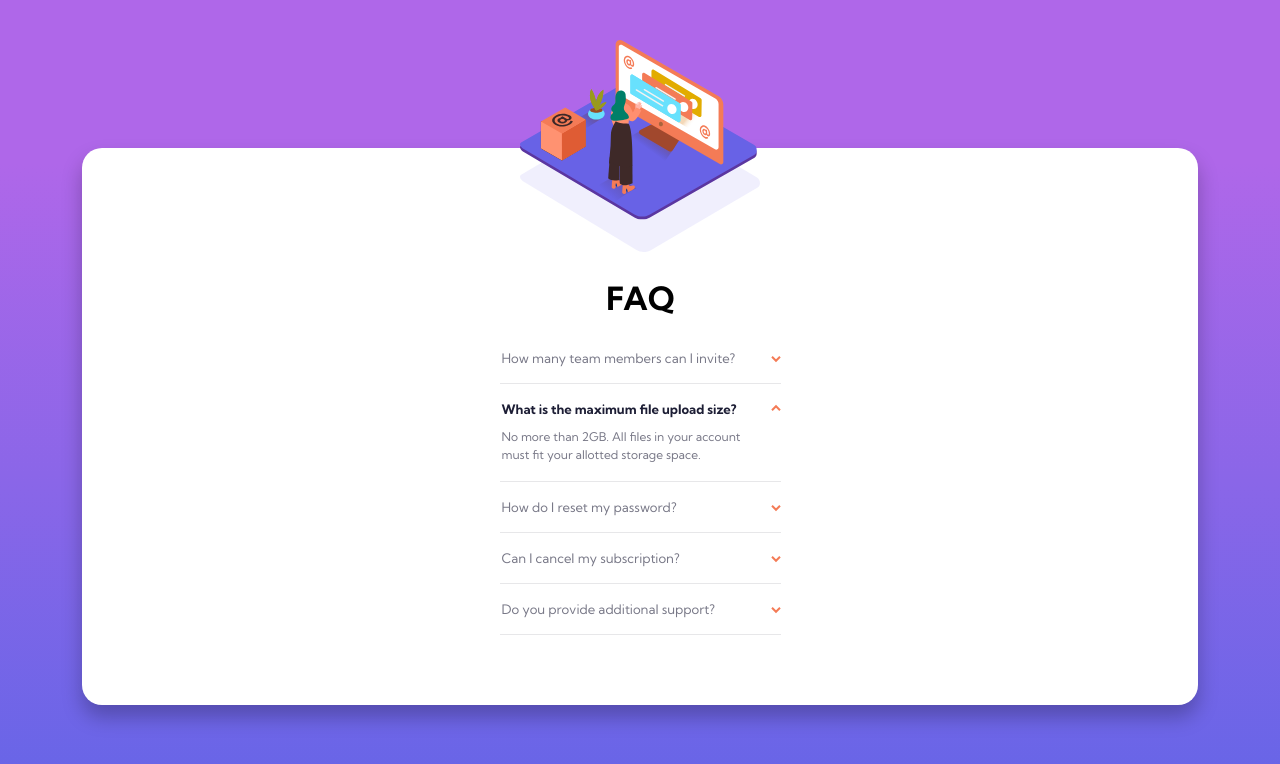
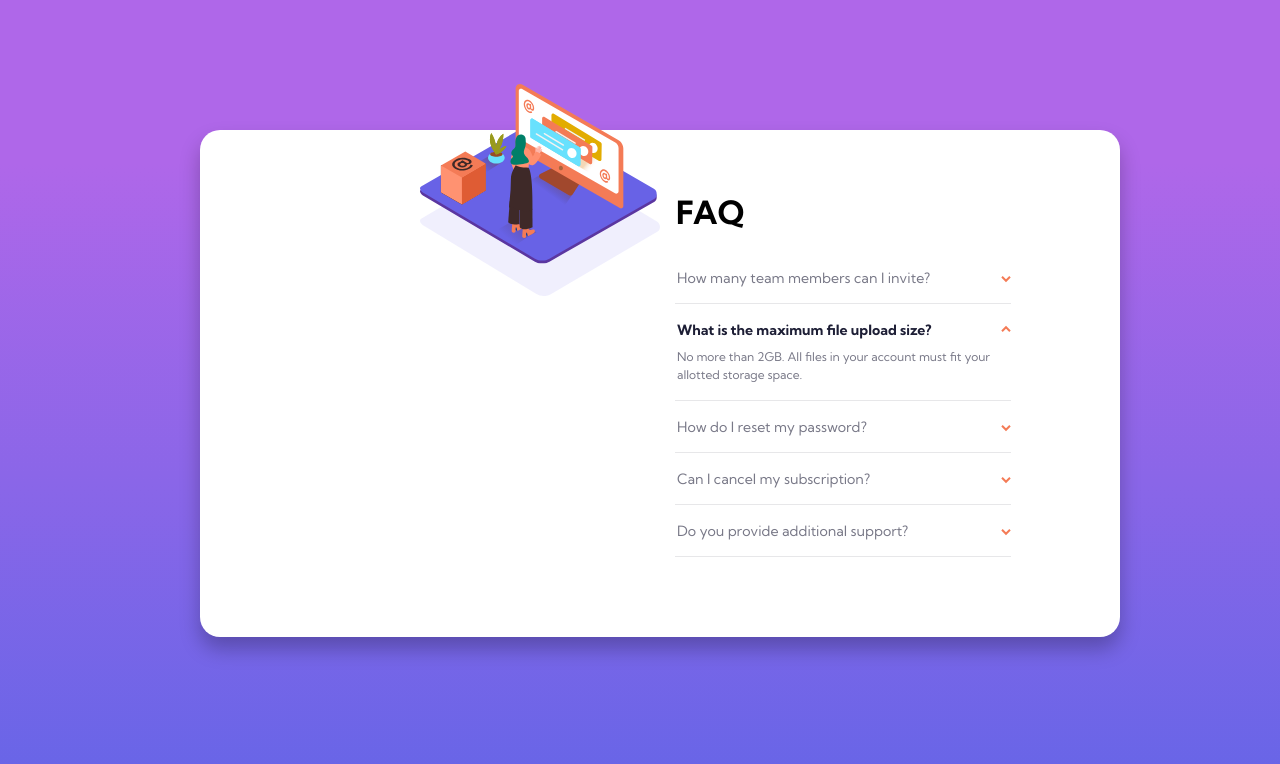
Before and after one commit to JCDMeira/13-faq, a React (Create React App) app: page / in a window 1280 px wide. Shown: the top 764 px of the page. Built offline with nearby package versions, Linux system fonts and the light colour scheme.

Commit message:
Update: faq size for desktop

```diff
--- a/src/App.jsx
+++ b/src/App.jsx
@@ -14,6 +14,7 @@ import mobileIllustration from './assets/images/img-mobile.svg';
 import { faqs } from './faqs';
 
 function App() {
+  const screenSize = window.screen.width;
   const [faqId, setFaqId] = useState(1);
 
   // @ Ao tentar passar a propriedade key, ocorre erro, ela é apenas uma marca de unidade para
@@ -36,14 +37,18 @@ function App() {
         <Content onClick={() => setFaqId(null)}>
           <div className="image">
             <div className="illustration">
-              <img
-                src={mobileIllustration}
-                alt="illustration - Woman looking at a screen"
-                className="mobile-illustration"
-              />
+              {screenSize > 1200 ? (
+                console.log('maior')
+              ) : (
+                <img
+                  src={mobileIllustration}
+                  alt="illustration - Woman looking at a screen"
+                  className="mobile-illustration"
+                />
+              )}
             </div>
           </div>
-          <div className="faqContet">
+          <div className="faqContent">
             <h1>FAQ</h1>
             {/* <Accordion question={faqs[1].q} answer={faqs[1].a} /> */}
             {Accordions}
--- a/src/components/Accordion/style.js
+++ b/src/components/Accordion/style.js
@@ -51,4 +51,16 @@ export const AccordionContent = styled.div`
       line-height: 1.8rem;
     }
   }
+
+  @media (min-width: 1200px) {
+    width: 33.6rem;
+    font-size: 1.42rem;
+    padding-bottom: 1.6rem;
+
+    .answer {
+      /* overflow-wrap: break-word; */
+      font-size: 1.2rem;
+      padding-top: 0.9rem;
+    }
+  }
 `;
--- a/src/components/Content/Content.js
+++ b/src/components/Content/Content.js
@@ -28,7 +28,7 @@ export const Content = styled.div`
     }
   }
 
-  .faqContet {
+  .faqContent {
     width: 74.93333333333332vw;
     height: 35.7rem;
     display: flex;
@@ -53,7 +53,7 @@ export const Content = styled.div`
     margin-bottom: 1.2rem;
   }
 
-    .faqContet {
+    .faqContent {
     width: 28.1rem;
     height: 35.7rem;
 
@@ -65,4 +65,29 @@ export const Content = styled.div`
     }
   }
   }
+
+  @media(min-width: 1200px) {
+    flex-direction: row;
+    align-items: initial;
+    justify-content: initial;
+    width: 920px;
+    height: 507px;
+    padding-top: 6.2rem;
+
+    .image{
+      width: 460px;
+    }
+
+    .faqContent{
+      width: 460px;
+      align-items: flex-start;
+      padding-left: 1.5rem;
+      h1 {
+      font-size: 3.2em;
+      line-height: 3.6rem;
+      margin-top: 0.2rem;
+      margin-bottom: 3.9rem;
+    }
+    }
+  }
 `;
--- a/src/global.js
+++ b/src/global.js
@@ -42,4 +42,10 @@ export const Conteiner = styled.div`
   padding-top: 14.8rem;
   display: flex;
   justify-content: center;
+
+  @media(min-width: 1200px) {
+    padding-top: 13rem;
+    padding-left: 4rem;
+    }
+  }
 `;
```
